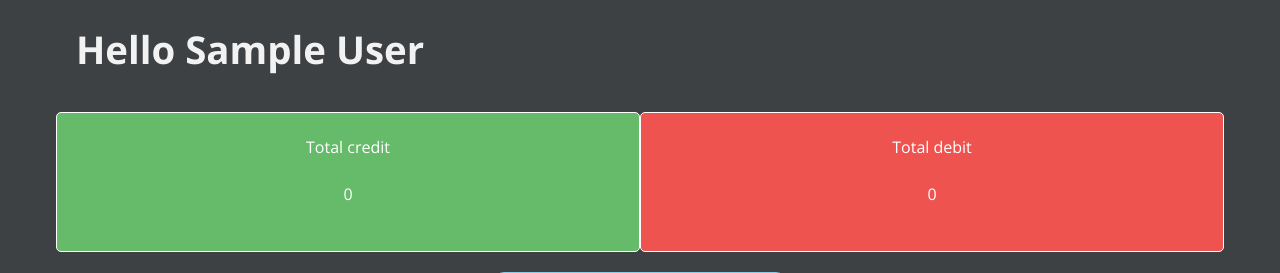
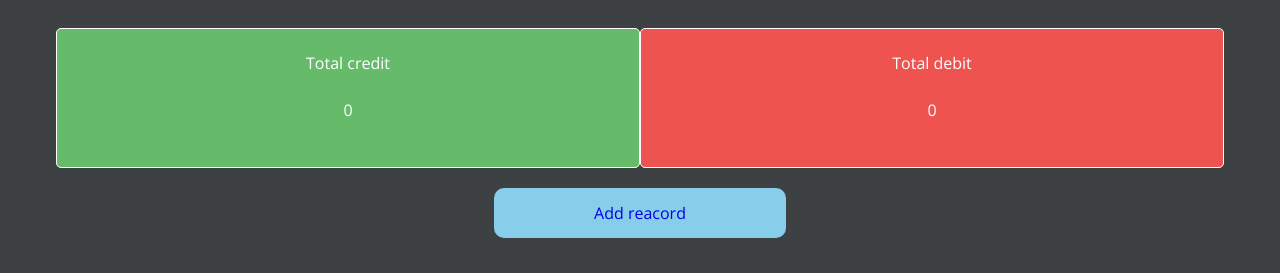
Before and after one commit to akshar1277/Expence_manager, a PHP site: page /dashboard.php in a window 1280 px wide. Shown: the part 93-366 px from the top of the page. Run offline with PHP 8.4, Linux system fonts and the light colour scheme; the visitor is signed in with stand-in values (Sample User, id 1); data that the repository does not hold is empty.

Commit message:
final commit

```diff
--- a/dashboard.php
+++ b/dashboard.php
@@ -174,7 +174,7 @@ else :
         $name = $result['name'];
 
         ?>
-        <h1 style="text-align: left; margin-left: 60px;padding:1rem;">Hello <?php echo ucwords($name); ?> </h1>
+
         <div class="container">
             <div class="row">
                 <?php
--- a/navbar.php
+++ b/navbar.php
@@ -48,7 +48,7 @@ margin-bottom: -40px;" src="logo/logo.png" alt=""></a>
         <ul>
           <li><img id="user_image" style="object-fit: cover;" src="./upload/<?php echo $photo_url ?>" alt=""></li>
           <div class="dropdown">
-            <button class="dropbtn" style="font-weight:bold;">Hello <?php echo $name; ?>
+            <button class="dropbtn" style="font-weight:bold;">Hello <?php echo ucwords($name); ?>
               <i class="fa fa-caret-down"></i>
             </button>
             <div class="dropdown-content">
```
